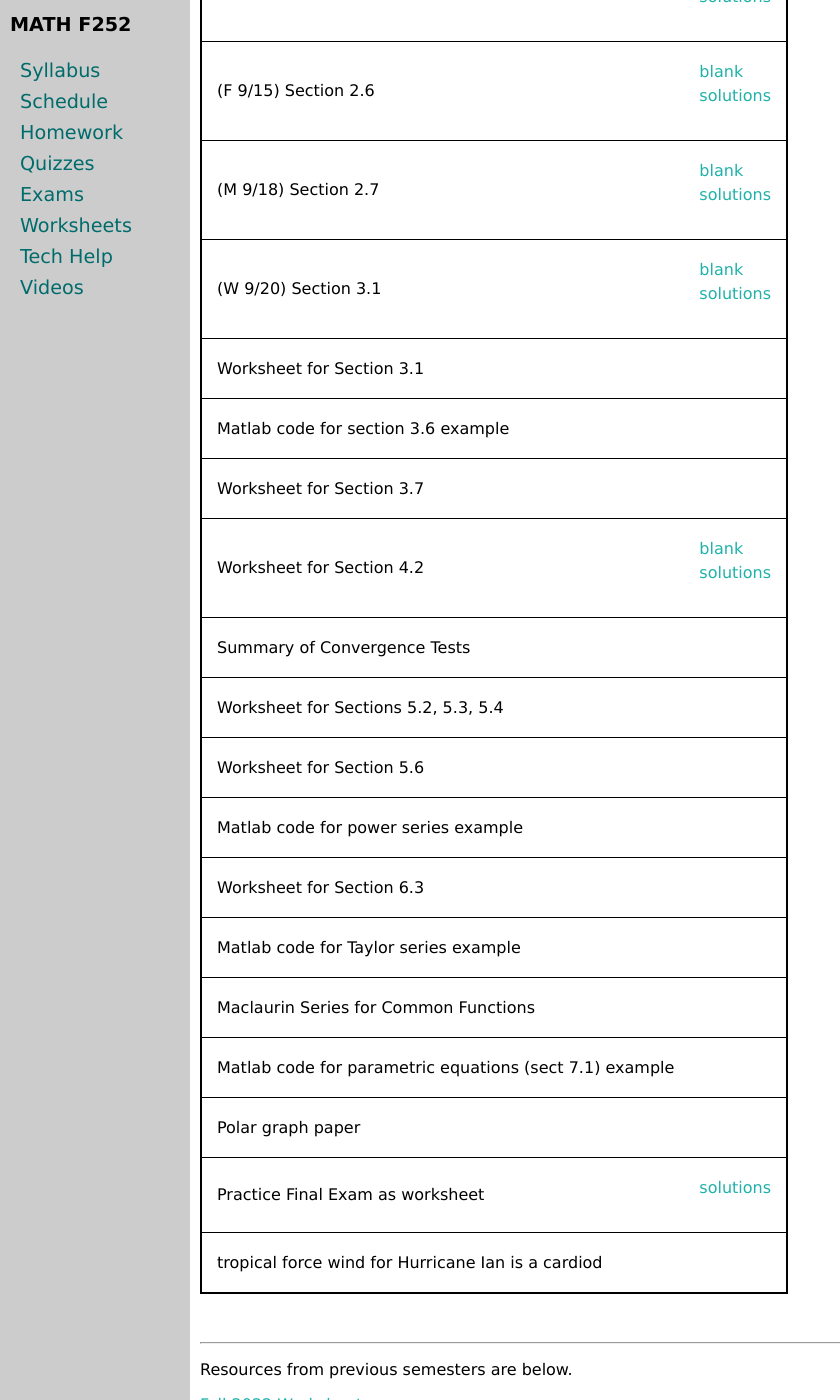
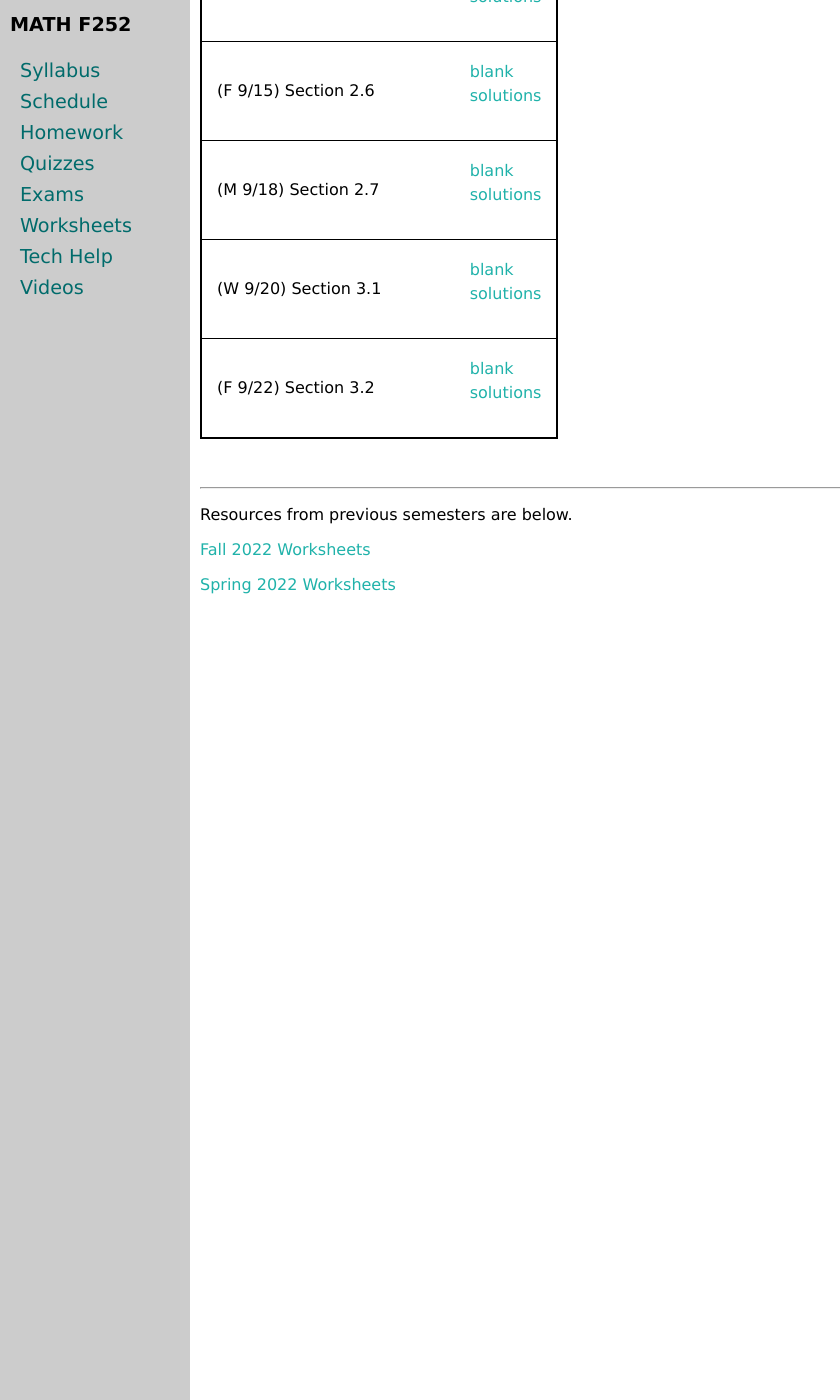
Before and after one commit to uaf-math/calc2, a Jekyll site: the page built from worksheets.md, in a window 1280 px wide and 1400 px high, scrolled down 1275 px. Shown: the whole window, without its empty margins (0-840 px from the left). Built offline with Jekyll 4.4.1, drawn with Linux system fonts in a browser that asks for light colours.

Commit message:
Update worksheets.yml

```diff
--- a/_data/worksheets.yml
+++ b/_data/worksheets.yml
@@ -43,44 +43,6 @@ worksheets:
 - name: (W 9/20) Section 3.1
   blank: M252-3-1.pdf
   solutions: M252-3-1-s.pdf
-- name: Worksheet for Section 3.1
-  #blank: 3p1.pdf
-  #solutions: 3p1solns.pdf
-- name: Matlab code for section 3.6 example
-  #file: matlab/numint.m
-  #image: matlab/numint.pdf
-- name: Worksheet for Section 3.7
-  #blank: 3p7.pdf
-  #solutions: 3p7solns.pdf
-- name: Worksheet for Section 4.2
-  blank: ../S22/4p2.pdf
-  solutions: ../S22/4p2solns.pdf
-- name: Summary of Convergence Tests
-  #blank: convsummary.pdf
-- name: Worksheet for Sections 5.2, 5.3, 5.4
-  #blank: 5p4.pdf
-  #solutions: 5p4solns.pdf
-- name: Worksheet for Section 5.6
-  #blank: 5p6.pdf
-  #solutions: 5p6solns.pdf
-- name: Matlab code for power series example
-  #file: matlab/plotlnseries.m
-  #image: matlab/plotlnseries.pdf
-- name: Worksheet for Section 6.3
-  #blank: 6p3.pdf
-  #solutions: 6p3solns.pdf
-- name: Matlab code for Taylor series example
-  #file: matlab/plote3xseries.m
-  #image: matlab/plote3xseries.pdf
-- name: Maclaurin Series for Common Functions
-  #blank: commonseries.png
-- name: Matlab code for parametric equations (sect 7.1) example
-  #file: matlab/pretty5.m
-  #image: matlab/pretty5.pdf
-- name: Polar graph paper
-  #blank: polar.pdf
-- name: Practice Final Exam as worksheet
-  #blank: finalF20compact.pdf
-  solutions: ../../exams/F20/final-solns.pdf
-- name: tropical force wind for Hurricane Ian is a cardiod
-  #image: ianwind.png
+- name: (F 9/22) Section 3.2
+  blank: M252-3-2.pdf
+  solutions: M252-3-2-s.pdf
```
